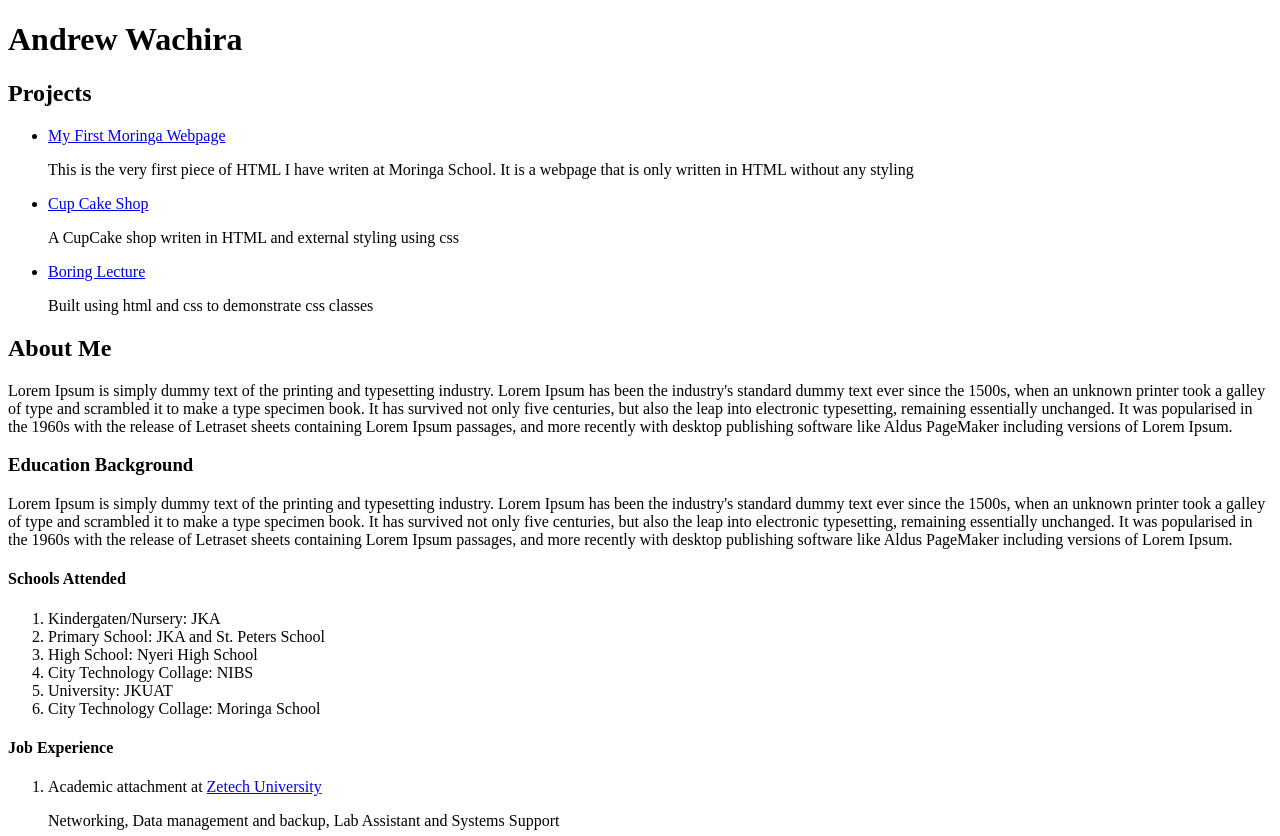
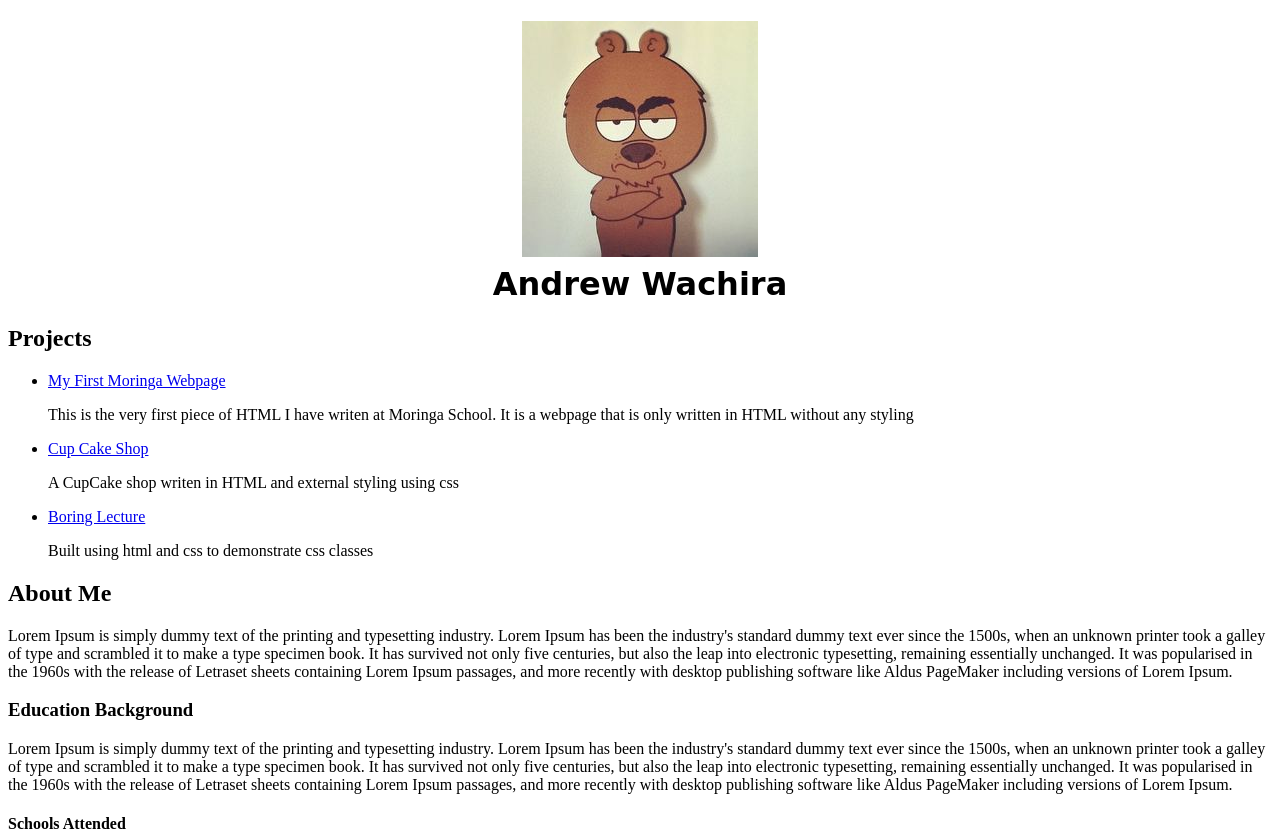
Before and after one commit to kiburei/first.github.io, a plain HTML site: page index.html in a window 1280 px wide. Shown: the top 836 px of the page. Drawn offline with Linux system fonts and the light colour scheme.

Commit message:
add profile picture

```diff
--- a/css/styles.css
+++ b/css/styles.css
@@ -0,0 +1,4 @@
+h1 {
+  text-align: center;
+  font-family: cursive;
+}
--- a/index.html
+++ b/index.html
@@ -1,11 +1,12 @@
 <!DOCTYPE html>
 <html>
   <head>
+    <link rel="stylesheet" href="css/styles.css">
     <meta charset="utf-8">
     <title>Andrew Wachira</title>
   </head>
   <body>
-    <h1>Andrew Wachira</h1>
+    <h1><img src="images/pic.jpg" alt="Profile Picture"><br> Andrew Wachira</h1>
     <div class="">
       <h2>Projects</h2>
       <ul>
```
Also changed, not shown: images/pic.jpg (added).
